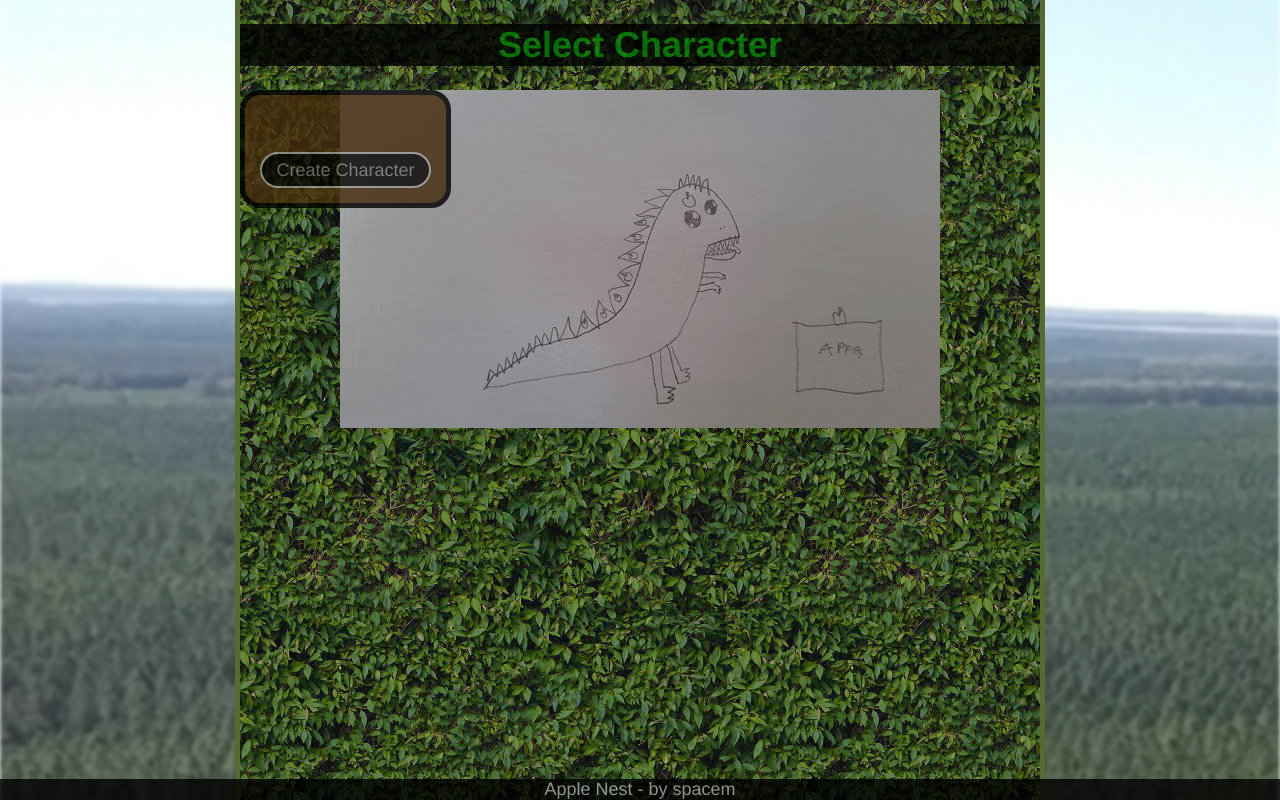
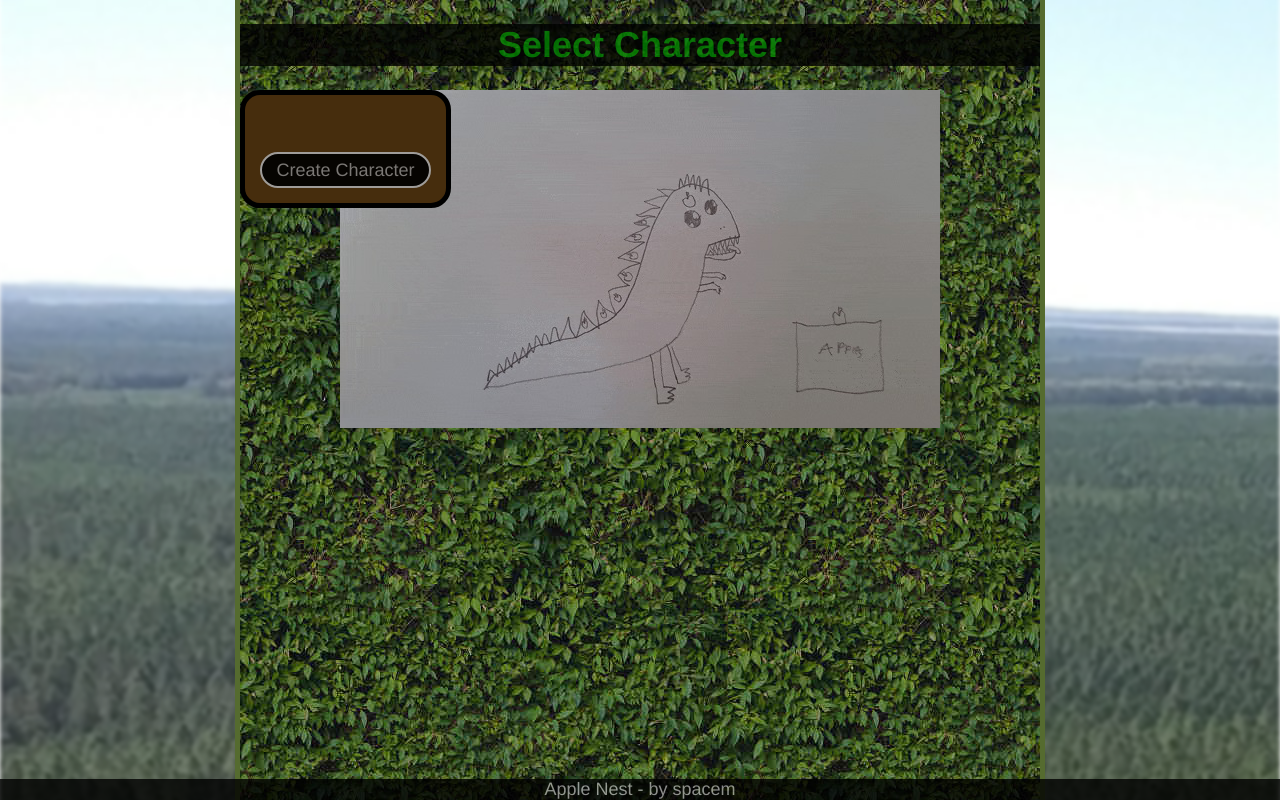
Before and after one commit to spacem/apple-nest, a Vue app: page / in a window 1280 px wide. Built offline with nearby package versions, Linux system fonts and the light colour scheme.

Commit message:
remove transparency on character selection box

```diff
--- a/src/views/SelectCharacter.vue
+++ b/src/views/SelectCharacter.vue
@@ -17,7 +17,6 @@
 </template>
 <style scoped lang="scss">
 .character-list {
-  opacity: 0.8;
   background-color: #462d0d;
   border: solid 5px black;
   border-radius: 20px;
```
